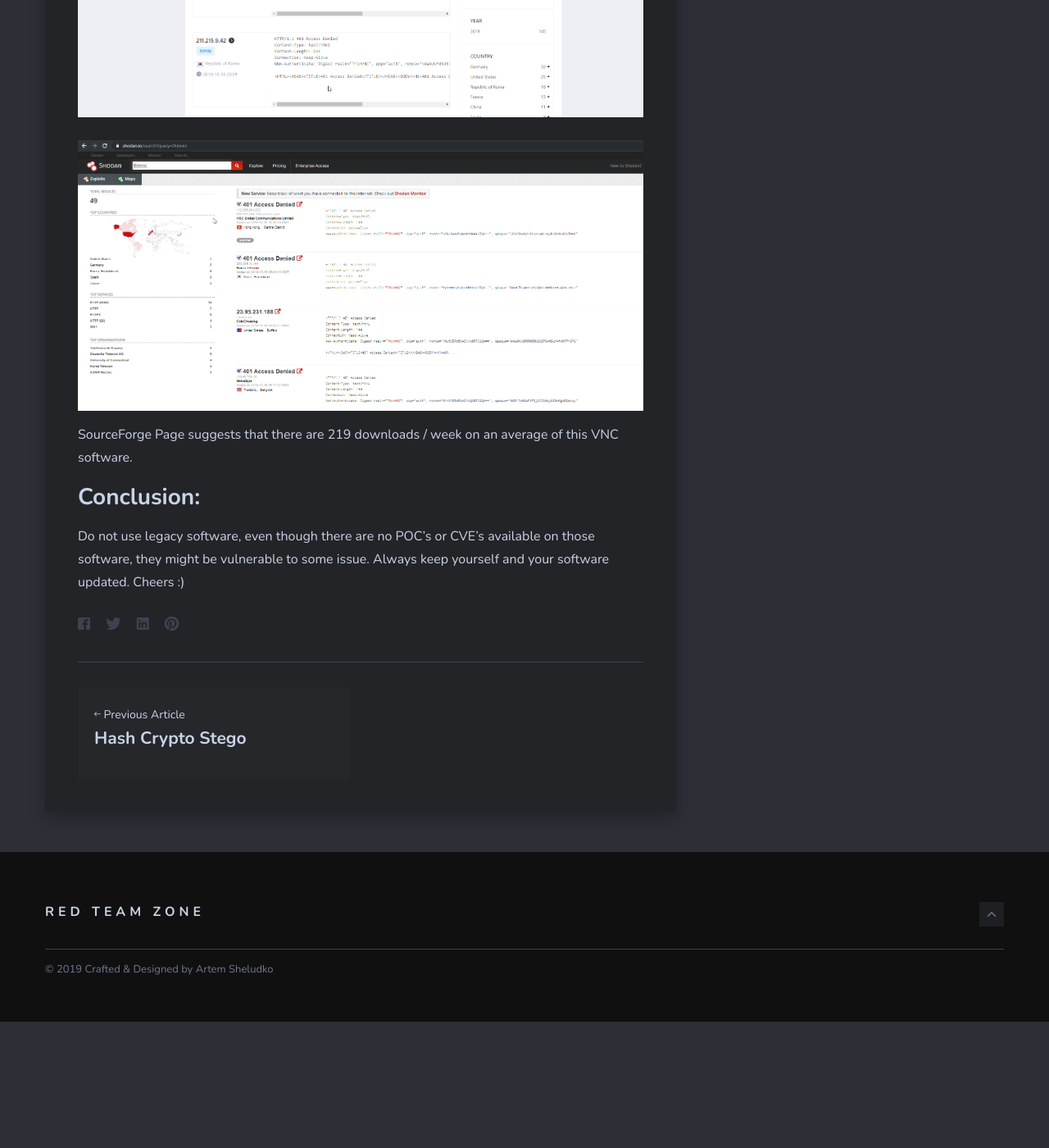
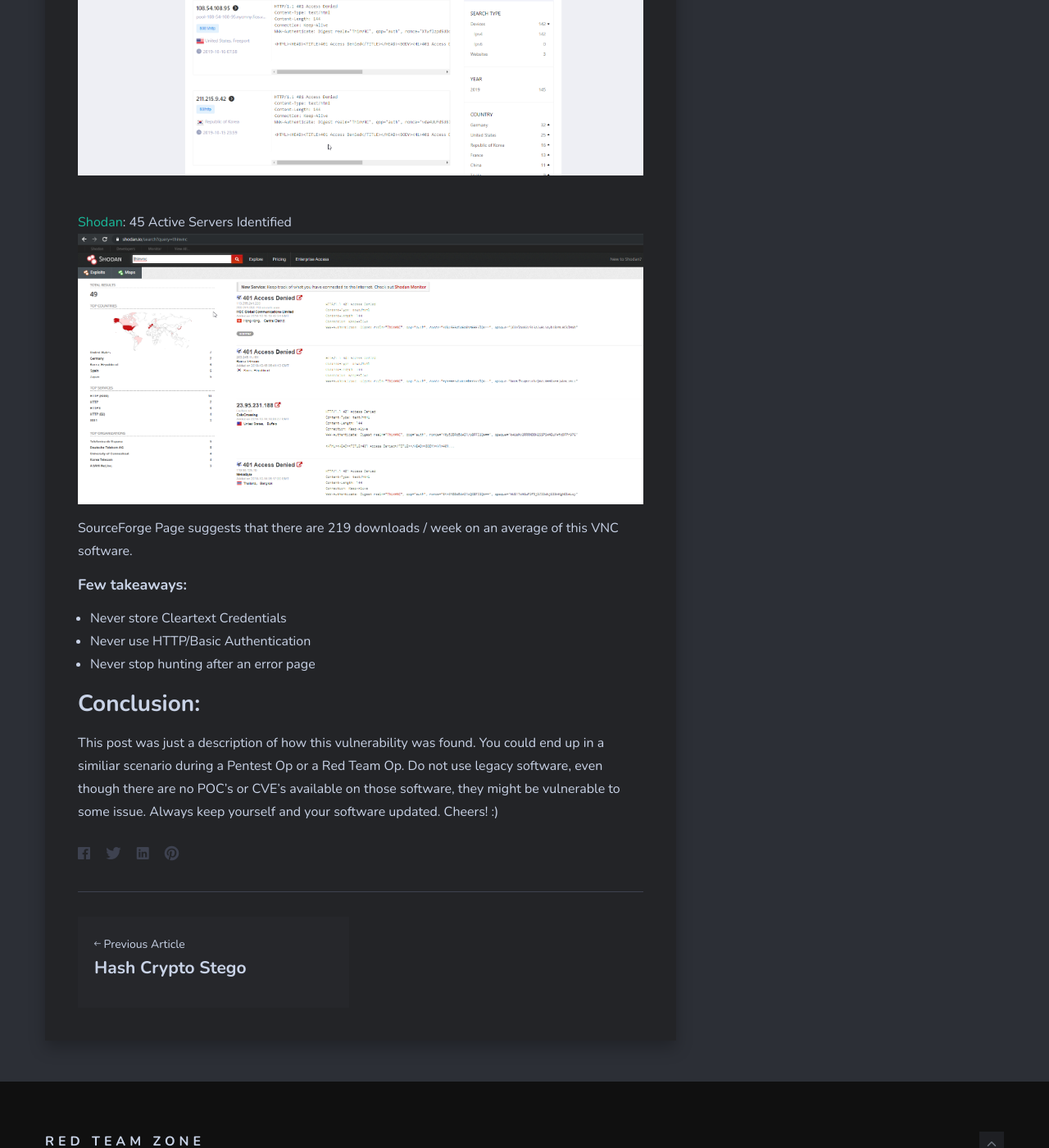
Before and after one commit to hzsolt21/hzsolt21.github.io, a Jekyll site: the page built from _posts/2019-10-16-ThinVNC.markdown, in a window 1280 px wide and 1400 px high, scrolled down 3461 px. Shown: the whole window at 82% size. Built offline with Jekyll 4.4.1, drawn with Linux system fonts in a browser that asks for light colours; comment, search, counter and statistics services are not loaded; before the commit the page ends 4707 px from its top, so only the background shows below that; some of the changed text lies outside the part shown.

Commit message:
Final edits

```diff
--- a/_posts/2019-10-16-ThinVNC.markdown
+++ b/_posts/2019-10-16-ThinVNC.markdown
@@ -63,12 +63,23 @@
 
 <h3> ThinVNC in the wild  </h3>
 There are roughly 800 accessible ThinVNC servers exposed over internet. You can use the following queries on Shondan and Zoomeye to identiify the vulnearble servers.
+
+<br>
+[ZoomEye](https://zoomeye.org): 130 Active Servers Identified
 ![zoomeye](/img/ThinVNC/CVE-1.png)
+
+
 <br>
+[Shodan](https://shodan.io): 45 Active Servers Identified
 <br>
 ![shodan](/img/ThinVNC/CVE-6.png)
 
 SourceForge Page suggests that there are 219 downloads / week on an average of this VNC software.
 
+<h5>Few takeaways:</h5>
+-  Never store Cleartext Credentials <br>
+-  Never use HTTP/Basic Authentication <br>
+-  Never stop hunting after an error page <br>
+
 <h2> Conclusion: </h2>
-Do not use legacy software, even though there are no POC's or CVE's available on those software, they might be vulnerable to some issue. Always keep yourself and your software updated. Cheers :)
+This post was just a description of how this vulnerability was found. You could end up in a similiar scenario during a Pentest Op or a Red Team Op. Do not use legacy software, even though there are no POC's or CVE's available on those software, they might be vulnerable to some issue. Always keep yourself and your software updated. Cheers! :)
```
